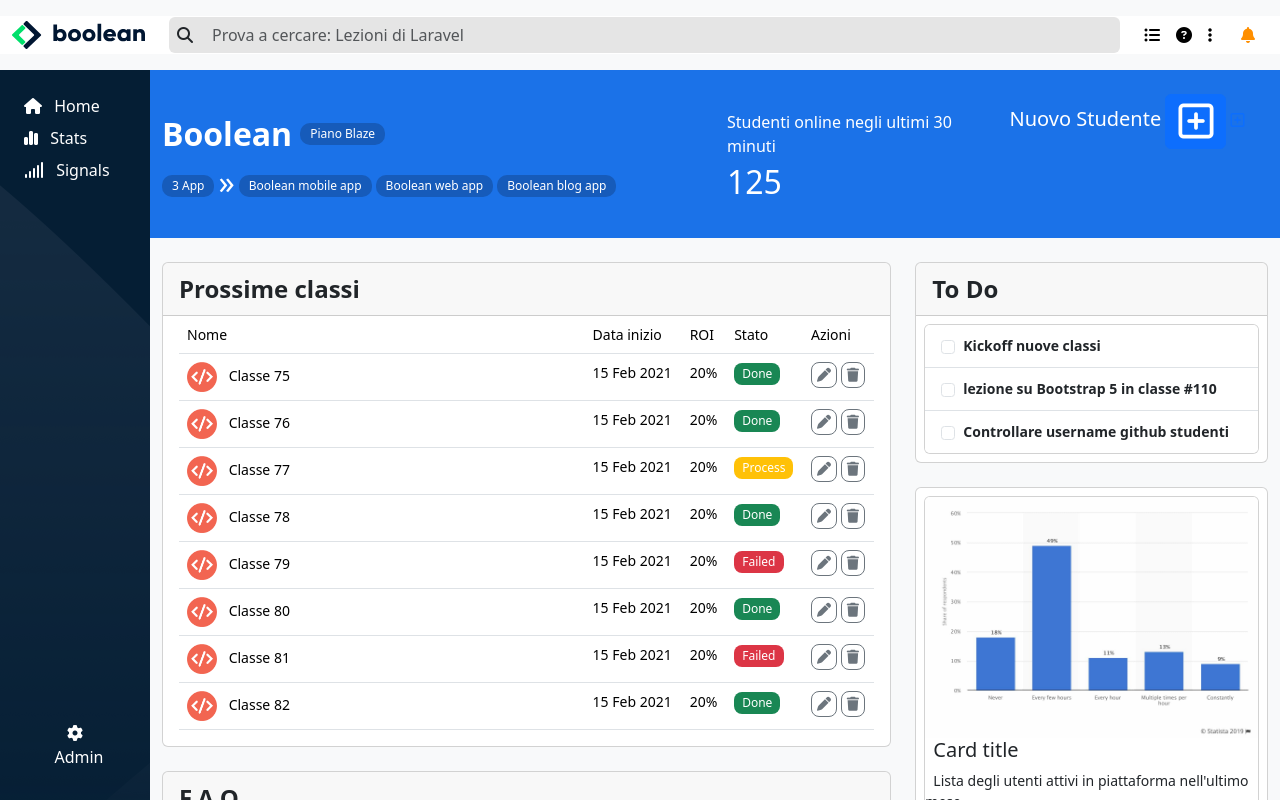
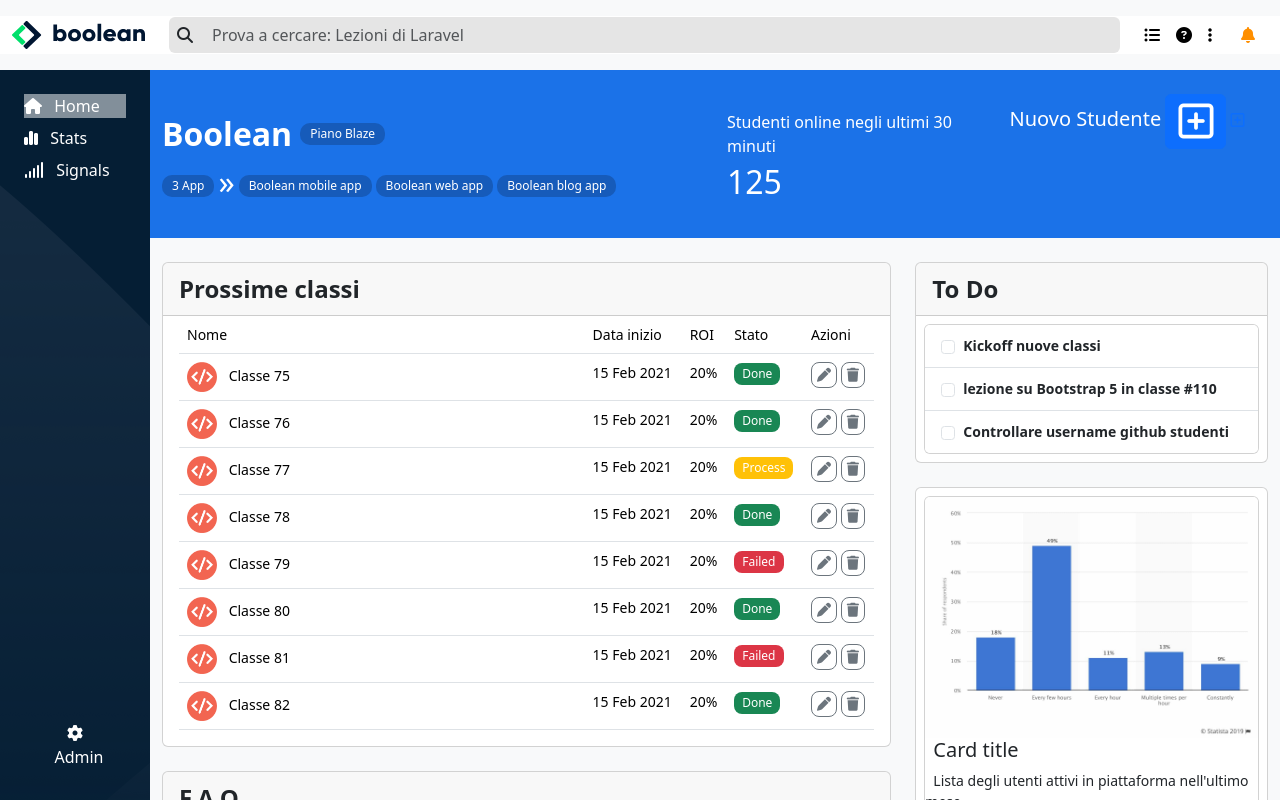
Before and after one commit to JohnQuimson/html-css-bootstrap-dashboard, a plain HTML site: page index.html in a window 1280 px wide. In both pictures the pointer is over the item "Home". Drawn offline with nearby package versions, Linux system fonts and the light colour scheme.

Commit message:
feat: hover sidebar

```diff
--- a/css/style.css
+++ b/css/style.css
@@ -87,6 +87,15 @@ CONTENT
 
 /*
 -------------------
+HOVERS
+-------------------
+*/
+.jq-sidebar ul li:hover {
+  background-color: rgba(255, 255, 255, 0.5);
+}
+
+/*
+-------------------
 MEDIA QUERY
 -------------------
 */
```
